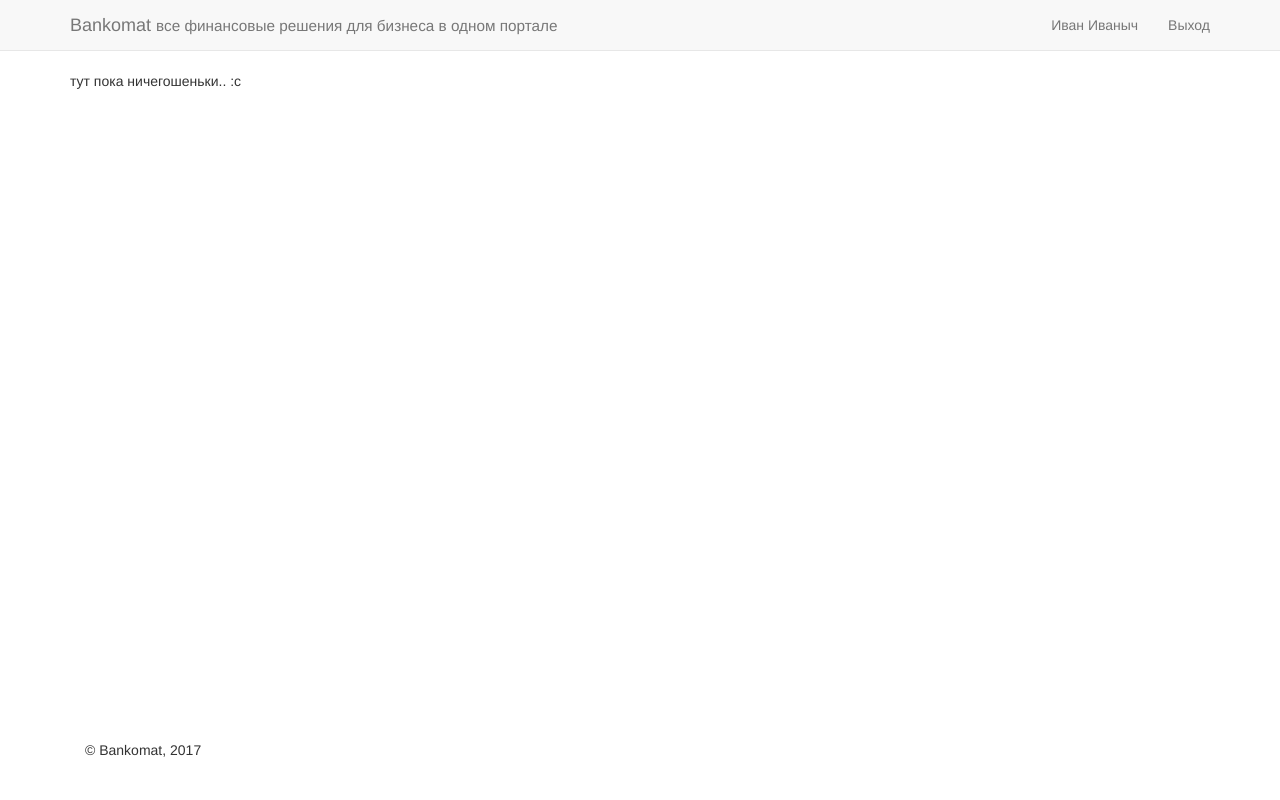
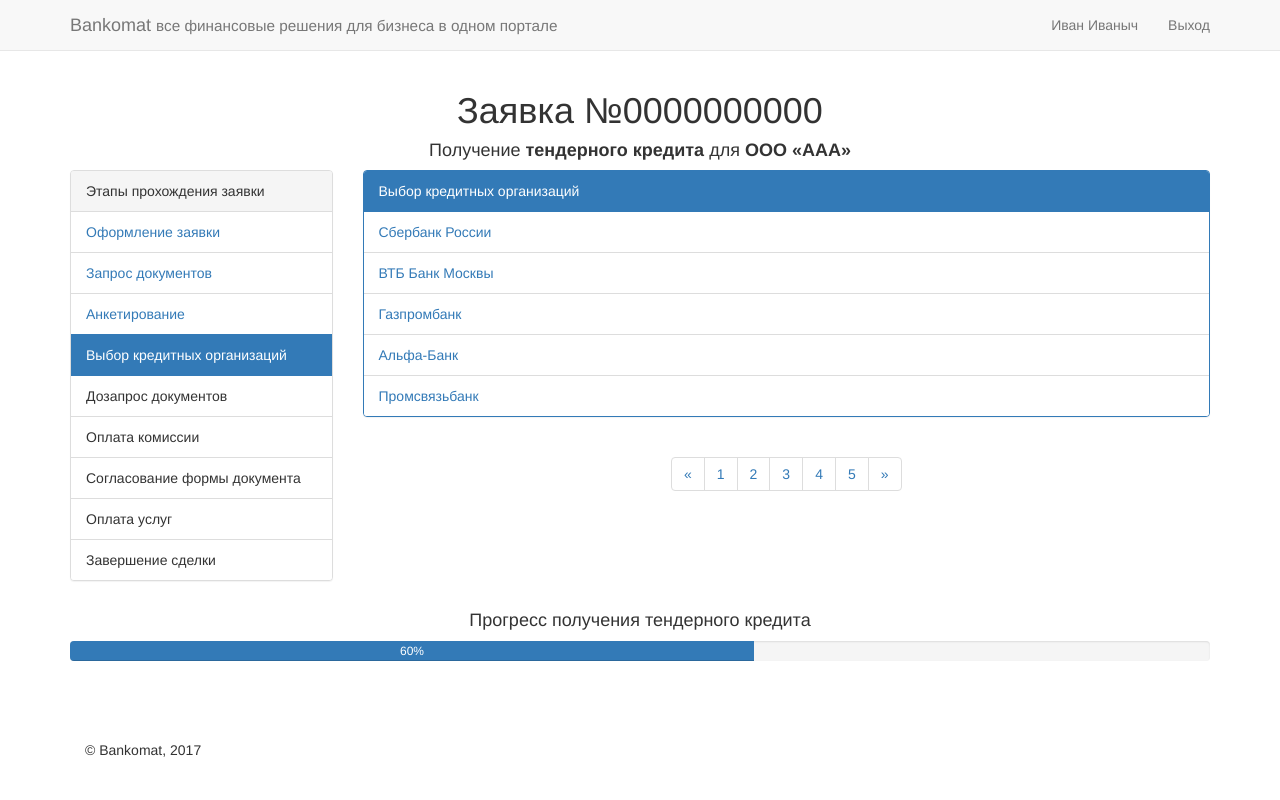
Before and after one commit to access-denied-404/vue-django, a Django app: page /cabinet/requests/1 in a window 1280 px wide. Run offline with Django 3.2, Linux system fonts and the light colour scheme; some libraries are stand-ins or nearby versions.

Commit message:
implemented request processing template

```diff
--- a/bankomat/templates/bankomat/cabinet_request.html
+++ b/bankomat/templates/bankomat/cabinet_request.html
@@ -1,9 +1,62 @@
 {% extends 'bankomat/cabinet/layout.html' %}
 
 {% block cabinet_content %}
-    <div class="container">
-        <div class="row">
-            <div class="col-md-12">тут пока ничегошеньки.. :c</div>
+<div class="container">
+    <div class="row">
+        <h1 class="text-center">Заявка №0000000000</h1>
+        <div class="h4 text-center">Получение <b>тендерного кредита</b> для <b>ООО «ААА»</b></div>
+    </div>
+    <div class="row">
+        <div class="col-md-3">
+            <div class="panel panel-default">
+                <div class="panel-heading">Этапы прохождения заявки</div>
+                <ul class="list-group">
+                    <li class="list-group-item"><a href="#">Оформление заявки</a></li>
+                    <li class="list-group-item"><a href="#">Запрос документов</a></li>
+                    <li class="list-group-item"><a href="#">Анкетирование</a></li>
+                    <li class="list-group-item active">Выбор кредитных организаций</li>
+                    <li class="list-group-item">Дозапрос документов</li>
+                    <li class="list-group-item">Оплата комиссии</li>
+                    <li class="list-group-item">Согласование формы документа</li>
+                    <li class="list-group-item">Оплата услуг</li>
+                    <li class="list-group-item">Завершение сделки</li>
+                </ul>
+            </div>
+        </div>
+        <div class="col-md-9">
+            <div class="panel panel-primary">
+                <div class="panel-heading">Выбор кредитных организаций</div>
+                <ul class="list-group">
+                    <li class="list-group-item"><a href="#">Сбербанк России</a></li>
+                    <li class="list-group-item"><a href="#">ВТБ Банк Москвы</a></li>
+                    <li class="list-group-item"><a href="#">Газпромбанк</a></li>
+                    <li class="list-group-item"><a href="#">Альфа-Банк</a></li>
+                    <li class="list-group-item"><a href="#">Промсвязьбанк</a></li>
+                </ul>
+            </div>
+
+            <nav aria-label="Page navigation" class="text-center">
+                <ul class="pagination">
+                    <li><a href="#" aria-label="Previous"><span aria-hidden="true">&laquo;</span></a></li>
+                    <li><a href="#">1</a></li>
+                    <li><a href="#">2</a></li>
+                    <li><a href="#">3</a></li>
+                    <li><a href="#">4</a></li>
+                    <li><a href="#">5</a></li>
+                    <li><a href="#" aria-label="Next"><span aria-hidden="true">&raquo;</span></a></li>
+                </ul>
+            </nav>
         </div>
     </div>
+    <div class="row">
+        <div class="h4 text-center">Прогресс получения тендерного кредита</div>
+        <div class="col-md-12">
+            <div class="progress">
+                <div class="progress-bar" role="progressbar" aria-valuenow="60" aria-valuemin="0" aria-valuemax="100" style="min-width: 2em; width: 60%;">
+                    <span>60%</span>
+                </div>
+            </div>
+        </div>
+    </div>
+</div>
 {% endblock %}
```
